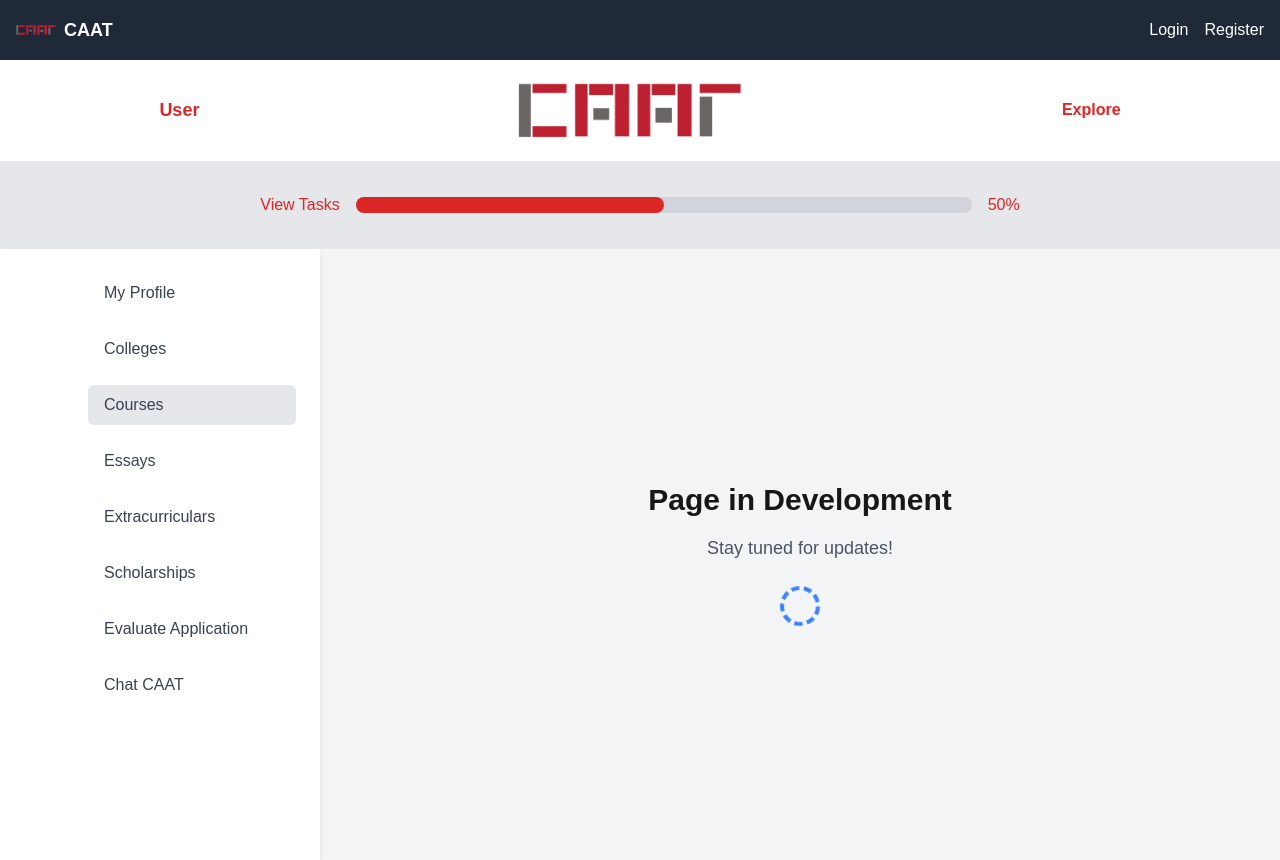
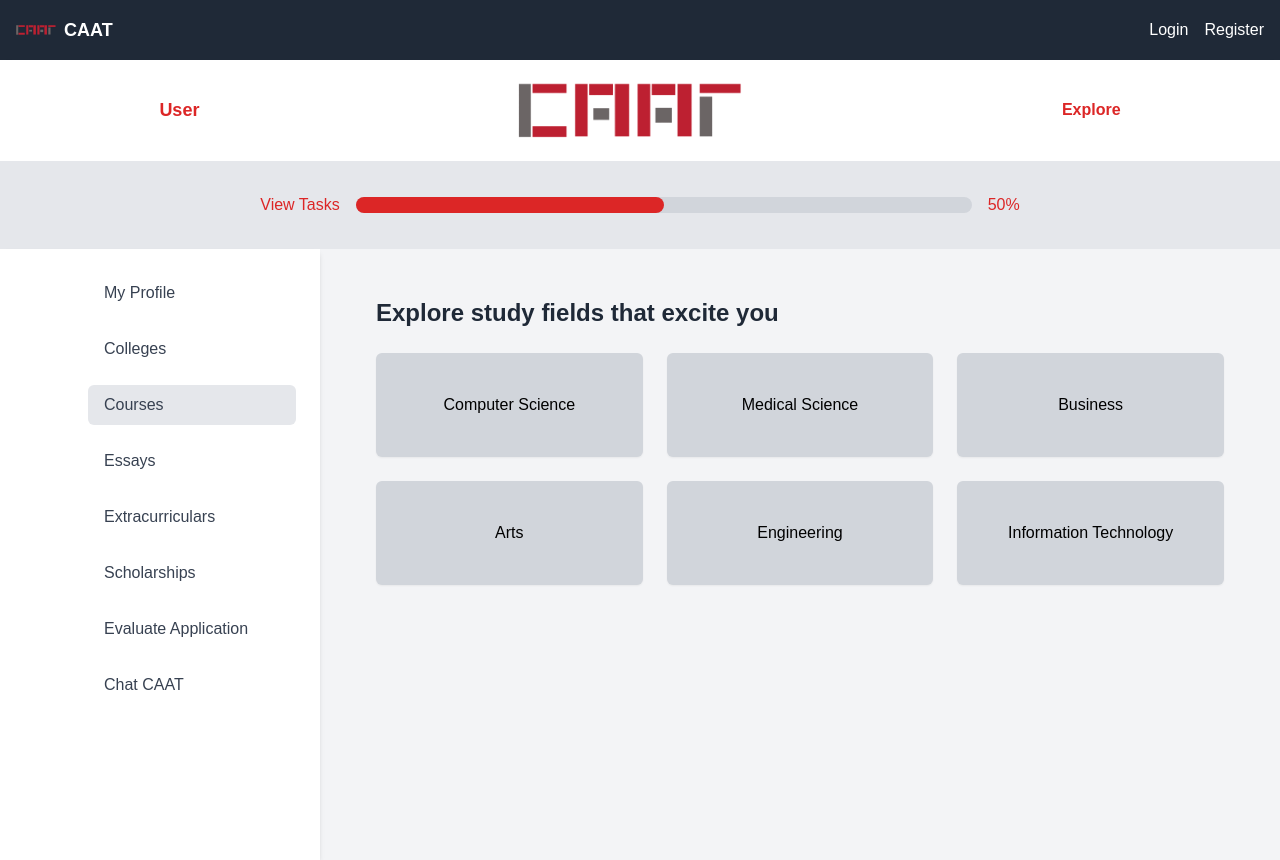
Before and after one commit to mycaatorg/ProjectApp, a Next.js app in the folder caat/frontend/: page /dashboard/courses in a window 1280 px wide. Built offline with nearby package versions, Linux system fonts and the light colour scheme.

Commit message:
courses page stub

```diff
--- a/caat/frontend/app/dashboard/courses/page.tsx
+++ b/caat/frontend/app/dashboard/courses/page.tsx
@@ -1,7 +1,39 @@
 "use client";
 
-import ComingSoon from "@/components/comingSoon";
+import React from "react";
 
-export default function SomePage() {
-  return <ComingSoon />;
+const studyFields = [
+  "Computer Science",
+  "Medical Science",
+  "Business",
+  "Arts",
+  "Engineering",
+  "Information Technology",
+];
+
+export default function CoursesPage() {
+  const handleFieldClick = (field: string) => {
+    alert(`Coming soon: ${field} details!`);
+    // In future, you’ll route to: /dashboard/courses/${slug}
+  };
+
+  return (
+    <div className="p-6 max-w-4xl mx-auto">
+      <h1 className="text-2xl font-bold mb-6 text-gray-800">
+        Explore study fields that excite you
+      </h1>
+
+      <div className="grid grid-cols-1 sm:grid-cols-2 md:grid-cols-3 gap-6">
+        {studyFields.map((field) => (
+          <button
+            key={field}
+            onClick={() => handleFieldClick(field)}
+            className="bg-gray-300 hover:bg-gray-400 text-black font-medium py-10 rounded-md shadow-sm transition duration-200 text-center"
+          >
+            {field}
+          </button>
+        ))}
+      </div>
+    </div>
+  );
 }
```
